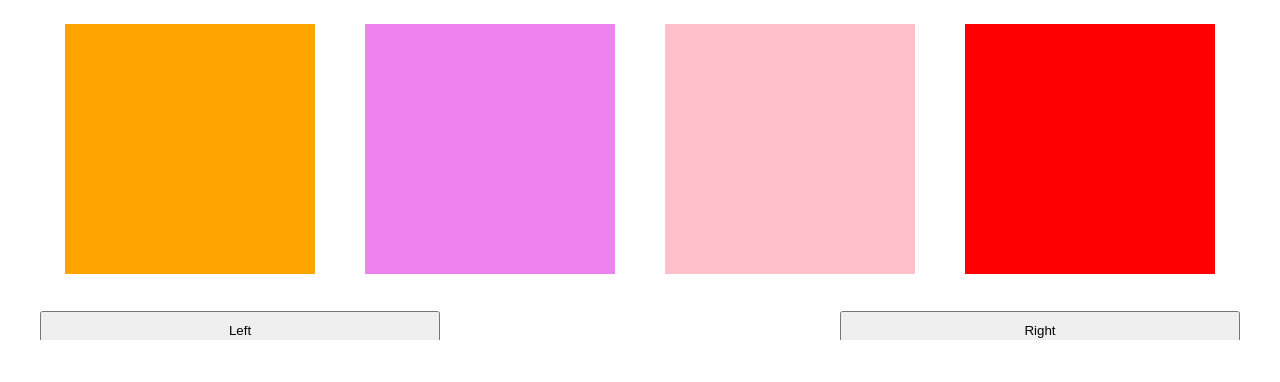
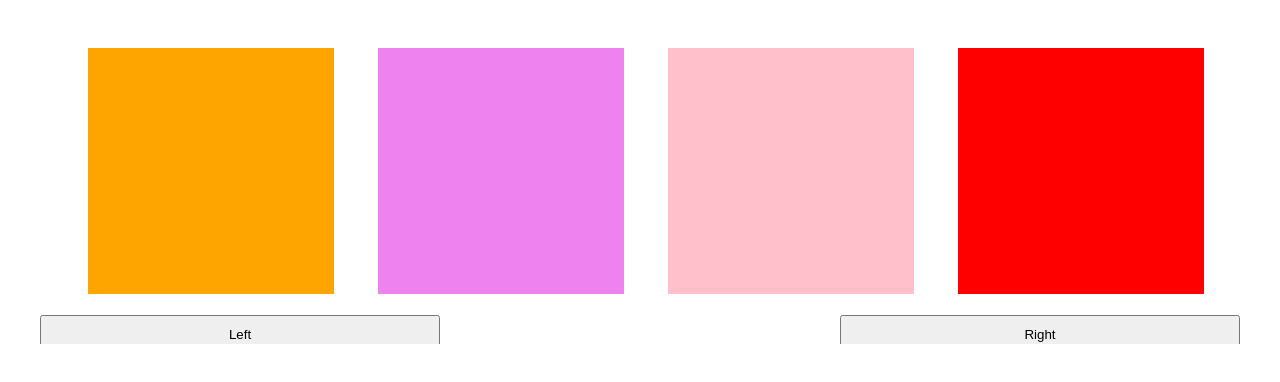
Before and after one commit to SavelevaOnClick/slider, a website: page index.html in a window 1280 px wide. Both pictures are taken after a click on the button "Left". Drawn offline with Linux system fonts and the light colour scheme.

Commit message:
add first version adaptive

```diff
--- a/index.css
+++ b/index.css
@@ -1,3 +1,9 @@
+body,
+p {
+  margin: 0;
+  margin-block-start: 0;
+  margin-block-end: 0;
+}
 .blue {
   background: blue;
   order: 1;
@@ -33,19 +39,18 @@
 .slider {
   display: flex;
   flex-wrap: nowrap;
-
+  padding: 4%;
   position: relative;
   padding-bottom: 50px;
-  left: 25px;
 }
 .slid {
-  flex-basis: 250px;
-  margin-right: 50px;
-  height: 250px;
+  /* flex-basis: 250px; */
+  margin-right: 4%;
+  /* height: 250px; */
   flex-shrink: 0;
 }
 section {
-  width: 1200px;
+  max-width: 1200px;
   margin: 0 auto;
   overflow: hidden;
   position: relative;
--- a/index.html
+++ b/index.html
@@ -5,10 +5,11 @@
     <meta name="viewport" content="width=device-width, initial-scale=1.0" />
     <meta http-equiv="X-UA-Compatible" content="ie=edge" />
     <link rel="stylesheet" href="index.css" />
+    <script src="Slider.js"></script>
     <title>Document</title>
   </head>
   <body>
-    <section>
+    <section id="slider-section">
       <div class="slider">
         <p class="slid blue"></p>
         <p class="slid orange"></p>
@@ -16,7 +17,6 @@
         <p class="slid pink"></p>
         <p class="slid red"></p>
         <p class="slid lime"></p>
-
         <p class="slid green"></p>
         <p class="slid grey"></p>
       </div>
--- a/index.js
+++ b/index.js
@@ -1,24 +1,48 @@
 const arrowLeft = document.getElementById("arrow-left");
 const arrowRight = document.getElementById("arrow-right");
 const slider = document.querySelector(".slider");
+const sliderSection = document.getElementById("slider-section");
+const slides = document.querySelectorAll(".slid");
 
 function goToRight() {
-  Array.from(document.querySelectorAll(".slid")).forEach((slid) => {
+  slides.forEach((slid) => {
     slid.style.order =
-      +getComputedStyle(slid).order !== 8
-        ? +getComputedStyle(slid).order + 1
+      parseInt(getComputedStyle(slid).order) !== 8
+        ? parseInt(getComputedStyle(slid).order) + 1
         : 1;
   });
 }
 
 function goToLeft() {
-  Array.from(document.querySelectorAll(".slid")).forEach((slid) => {
+  slides.forEach((slid) => {
     slid.style.order =
-      +getComputedStyle(slid).order !== 1
-        ? +getComputedStyle(slid).order - 1
+      parseInt(getComputedStyle(slid).order) !== 1
+        ? parseInt(getComputedStyle(slid).order) - 1
         : 8;
   });
 }
+function adaptiveWidthOfSlidMini(slidNumber) {
+  slides.forEach((item) =>
+    Object.assign(item.style, {
+      flexBasis: `${
+        (sliderSection.offsetWidth -
+          (sliderSection.offsetWidth / 100) * (slidNumber * 4 + 2)) /
+        slidNumber
+      }px`,
+      height: `${
+        (sliderSection.offsetWidth -
+          (sliderSection.offsetWidth / 100) * (slidNumber * 4 + 2)) /
+        slidNumber
+      }px`,
+    })
+  );
+}
 
+function createWidthAndHeight() {
+  adaptiveWidthOfSlidMini(innerWidth < 769 ? 2 : 4);
+}
+createWidthAndHeight();
 arrowRight.addEventListener("click", (event) => goToRight());
 arrowLeft.addEventListener("click", (event) => goToLeft());
+
+window.addEventListener("resize", createWidthAndHeight);
```
Also changed, not shown: Slider.js (added).
